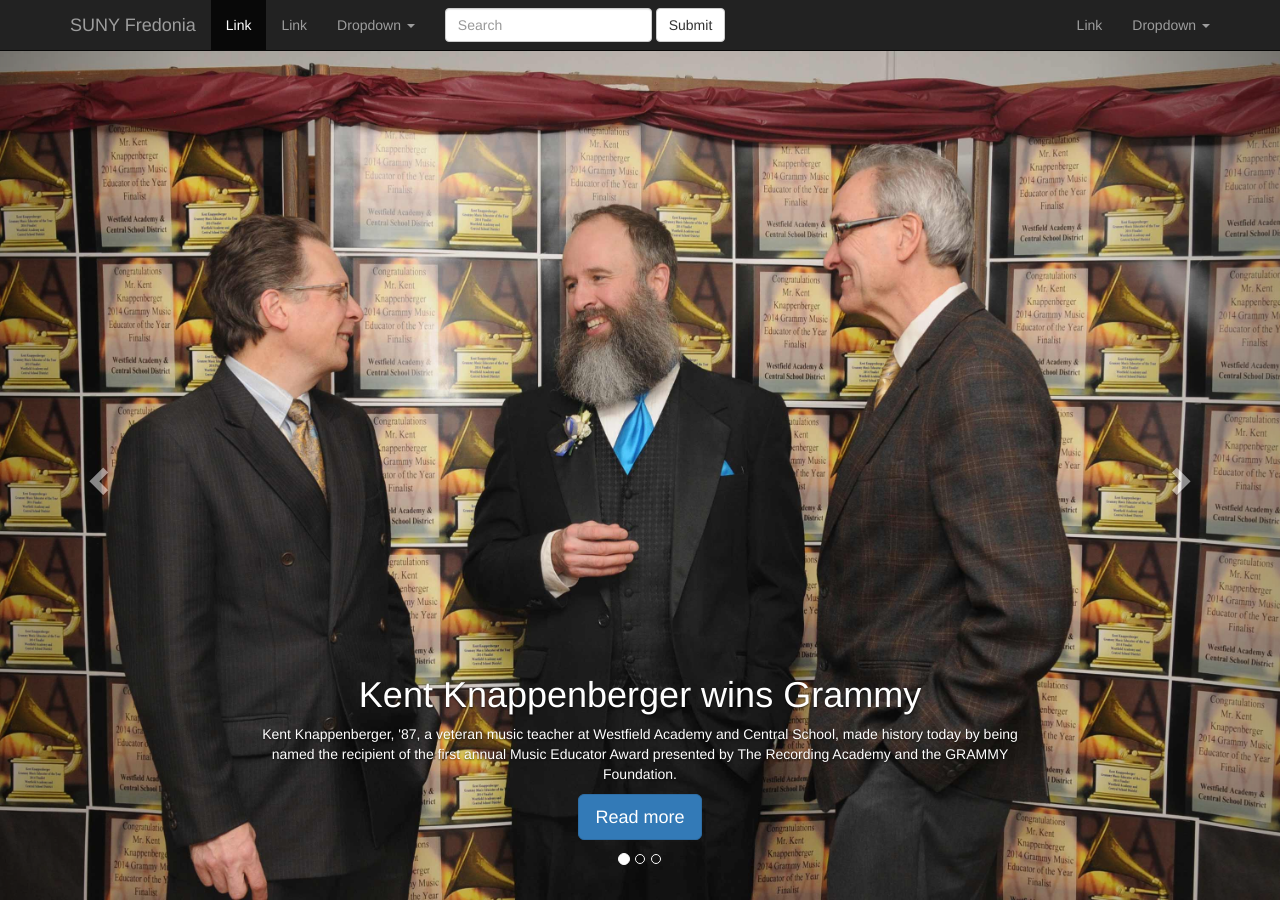
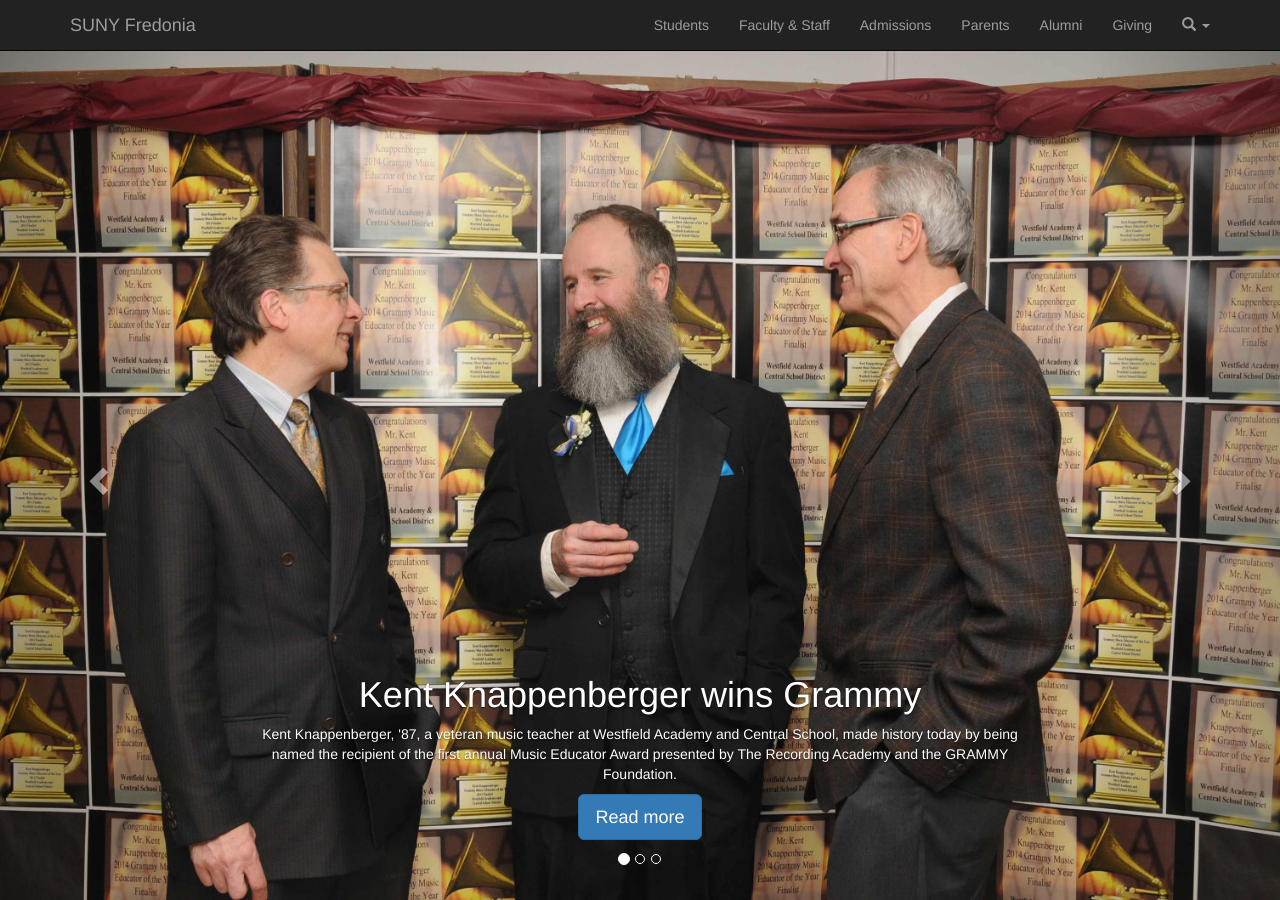
Before and after one commit to andreayaya/homepage, a Jekyll site: the page built from index.html, in a window 1280 px wide. Built offline with Jekyll 4.4.1, drawn with Linux system fonts in a browser that asks for light colours; nearby versions of some CDN libraries.

Commit message:
Adjustments to menu bar

```diff
--- a/_includes/navbar.html
+++ b/_includes/navbar.html
@@ -10,43 +10,33 @@
     			</button>
     			<a class="navbar-brand" href="/">SUNY Fredonia</a>
   			</div>
+
   			<!-- Collect the nav links, forms, and other content for toggling -->
   			<div class="collapse navbar-collapse" id="bs-example-navbar-collapse-1">
-    			<ul class="nav navbar-nav">
-      				<li class="active"><a href="#">Link</a></li>
-      				<li><a href="#">Link</a></li>
+
+    			<ul class="nav navbar-nav navbar-right">
+      				<li><a href="#">Students</a></li>
+      				<li><a href="#">Faculty & Staff</a></li>
+      				<li><a href="#">Admissions</a></li>
+      				<li><a href="#">Parents</a></li>
+      				<li><a href="#">Alumni</a></li>
+      				<li><a href="#">Giving</a></li>
       				<li class="dropdown">
-        				<a href="#" class="dropdown-toggle" data-toggle="dropdown">Dropdown <b class="caret"></b></a>
+        				<a href="#" class="dropdown-toggle" data-toggle="dropdown"><span class="glyphicon glyphicon-search"></span> <b class="caret"></b></a>
         				<ul class="dropdown-menu">
-          					<li><a href="#">Action</a></li>
+      					<form class="navbar-form navbar-right" role="search">
+      					<div class="form-group">
+        				<p><input type="text" class="form-control" placeholder="Search"><button type="submit" class="btn btn-default">Search</button><p>
+      				</div>
+
+    			</form>
           					<li><a href="#">Another action</a></li>
-          					<li><a href="#">Something else here</a></li>
-          					<li class="divider"></li>
-          					<li><a href="#">Separated link</a></li>
-          					<li class="divider"></li>
-          					<li><a href="#">One more separated link</a></li>
-        				</ul>
-      				</li>
-    			</ul>
-    			<form class="navbar-form navbar-left" role="search">
-      				<div class="form-group">
-        				<input type="text" class="form-control" placeholder="Search">
-      				</div>
-      				<button type="submit" class="btn btn-default">Submit</button>
-    			</form>
-    			<ul class="nav navbar-nav navbar-right">
-      				<li><a href="#">Link</a></li>
-      				<li class="dropdown">
-        				<a href="#" class="dropdown-toggle" data-toggle="dropdown">Dropdown <b class="caret"></b></a>
-        				<ul class="dropdown-menu">
-          					<li><a href="#">Action</a></li>
-          					<li><a href="#">Another action</a></li>
-          					<li><a href="#">Something else here</a></li>
           					<li class="divider"></li>
           					<li><a href="#">Separated link</a></li>
         				</ul>
       				</li>
     			</ul>
+
     		</div>
   		</div>
 	</nav>
--- a/css/style.css
+++ b/css/style.css
@@ -1,5 +1,8 @@
 /*Navbar styles*/
 @import url("navbar.css");
+
+/*Navbar styles*/
+@import url("carousel.css");
 
 
 
```
Also changed, not shown: css/carousel.css (added), 3 other files.
